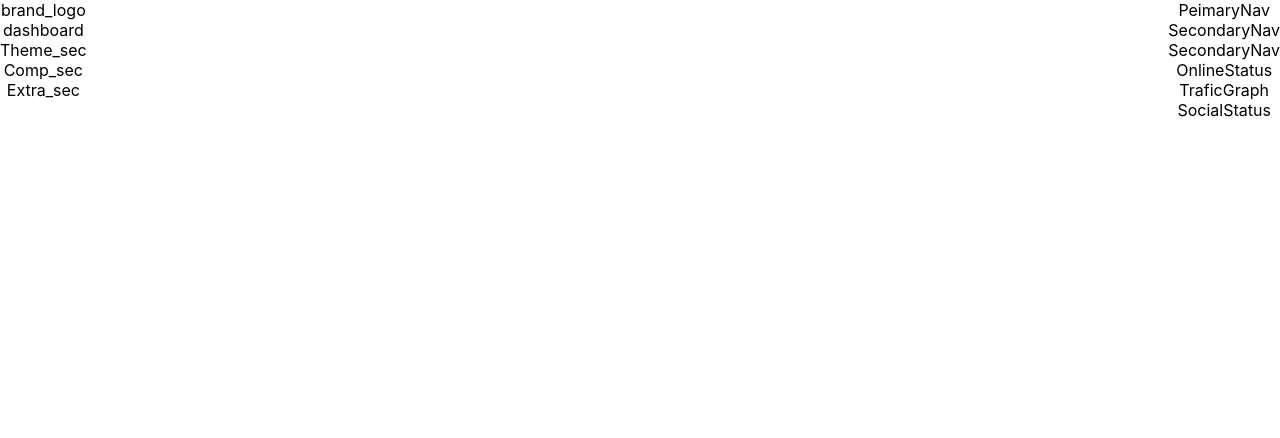
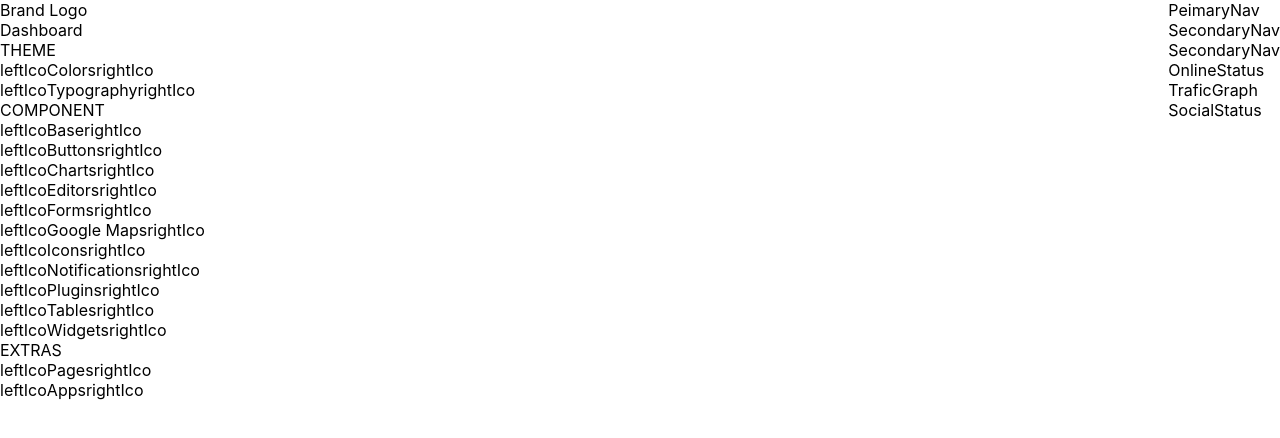
Before and after one commit to lakkaru/react-components, a React (Create React App) app: page / in a window 1280 px wide. Shown: the top 438 px of the page. Built offline with nearby package versions, Linux system fonts and the light colour scheme.

Commit message:
feat- left menu layout created

```diff
--- a/src/App.css
+++ b/src/App.css
@@ -1,5 +1,5 @@
 .App {
-  text-align: center;
+  /* text-align: center; */
 }
 
 .App-logo {
--- /dev/null
+++ b/src/components/brandLogo/BrandLogo.js
@@ -0,0 +1,9 @@
+import React from 'react'
+
+export default function BrandLogo() {
+  return (
+    <div>
+      Brand Logo
+    </div>
+  )
+}
--- /dev/null
+++ b/src/components/dashBoard/DashBoard.js
@@ -0,0 +1,9 @@
+import React from 'react'
+
+export default function DashBoard() {
+  return (
+    <div>
+      <p>Dashboard</p>
+    </div>
+  )
+}
--- /dev/null
+++ b/src/components/leftMenu/MenuSection.js
@@ -0,0 +1,17 @@
+import React from "react";
+
+export default function MenuSection({ secName ,links}) {
+  return (
+    <div>
+      <p>{secName.toUpperCase()}</p>
+      {links.map((val, key)=>{
+        return <div key={key} style={{display:'flex'}}>
+                    <p>{val.leftIcon}</p>
+                    <p>{val.menu}</p>
+                    <p>{val.rightIcon}</p>
+                </div>
+        // console.log({val});
+      })}
+    </div>
+  )
+}
--- a/src/layouts/Home.js
+++ b/src/layouts/Home.js
@@ -1,6 +1,6 @@
 import React from 'react'
-import LeftMenu from './homePage/leftMenu/LeftMenu'
-import PageContent from './homePage/PageContent/PageContent'
+import LeftMenu from './homePage/LeftMenu'
+import PageContent from './homePage/PageContent'
 
 export default function Home() {
   return (
--- /dev/null
+++ b/src/layouts/homePage/LeftMenu.js
@@ -0,0 +1,77 @@
+import React from 'react'
+import BrandLogo from '../../components/brandLogo/BrandLogo'
+import DashBoard from '../../components/dashBoard/DashBoard'
+import MenuSection from '../../components/leftMenu/MenuSection';
+
+export default function LeftMenu() {
+  const components=[
+     {comName:'Theme',
+      links:[
+        {leftIcon:'leftIco',
+          menu:'Colors',
+          rightIcon:'rightIco'},
+        {leftIcon:'leftIco',
+        menu:'Typography',
+        rightIcon:'rightIco'},
+          ]
+    },
+    {comName:'Component',
+    links:[
+      {leftIcon:'leftIco',
+        menu:'Base',
+        rightIcon:'rightIco'},
+      {leftIcon:'leftIco',
+      menu:'Buttons',
+      rightIcon:'rightIco'},
+      {leftIcon:'leftIco',
+      menu:'Charts',
+      rightIcon:'rightIco'},
+      {leftIcon:'leftIco',
+        menu:'Editors',
+        rightIcon:'rightIco'},
+      {leftIcon:'leftIco',
+      menu:'Forms',
+      rightIcon:'rightIco'},
+      {leftIcon:'leftIco',
+      menu:'Google Maps',
+      rightIcon:'rightIco'},
+      {leftIcon:'leftIco',
+        menu:'Icons',
+        rightIcon:'rightIco'},
+      {leftIcon:'leftIco',
+      menu:'Notifications',
+      rightIcon:'rightIco'},
+      {leftIcon:'leftIco',
+      menu:'Plugins',
+      rightIcon:'rightIco'},
+      {leftIcon:'leftIco',
+      menu:'Tables',
+      rightIcon:'rightIco'},
+      {leftIcon:'leftIco',
+      menu:'Widgets',
+      rightIcon:'rightIco'},
+        ]
+    },
+    {comName:'Extras',
+      links:[
+        {leftIcon:'leftIco',
+          menu:'Pages',
+          rightIcon:'rightIco'},
+        {leftIcon:'leftIco',
+        menu:'Apps',
+        rightIcon:'rightIco'},
+          ]
+    },
+
+  ];
+
+  return (
+    <div>
+      <BrandLogo/>
+      <DashBoard/>
+      {components.map((val, key)=>{
+        return <MenuSection key={key} secName={val.comName} links={val.links}/>
+      })}
+    </div>
+  )
+}
--- a/src/layouts/homePage/leftMenu/LeftMenu.js
+++ /dev/null
@@ -1,13 +0,0 @@
-import React from 'react'
-
-export default function LeftMenu() {
-  return (
-    <div>
-      <p>brand_logo</p>
-      <p>dashboard</p>
-      <p>Theme_sec</p>
-      <p>Comp_sec</p>
-      <p>Extra_sec</p>
-    </div>
-  )
-}
```
Also changed, not shown: src/layouts/homePage/PageContent.js (renamed from src/layouts/homePage/PageContent/PageContent.js).
